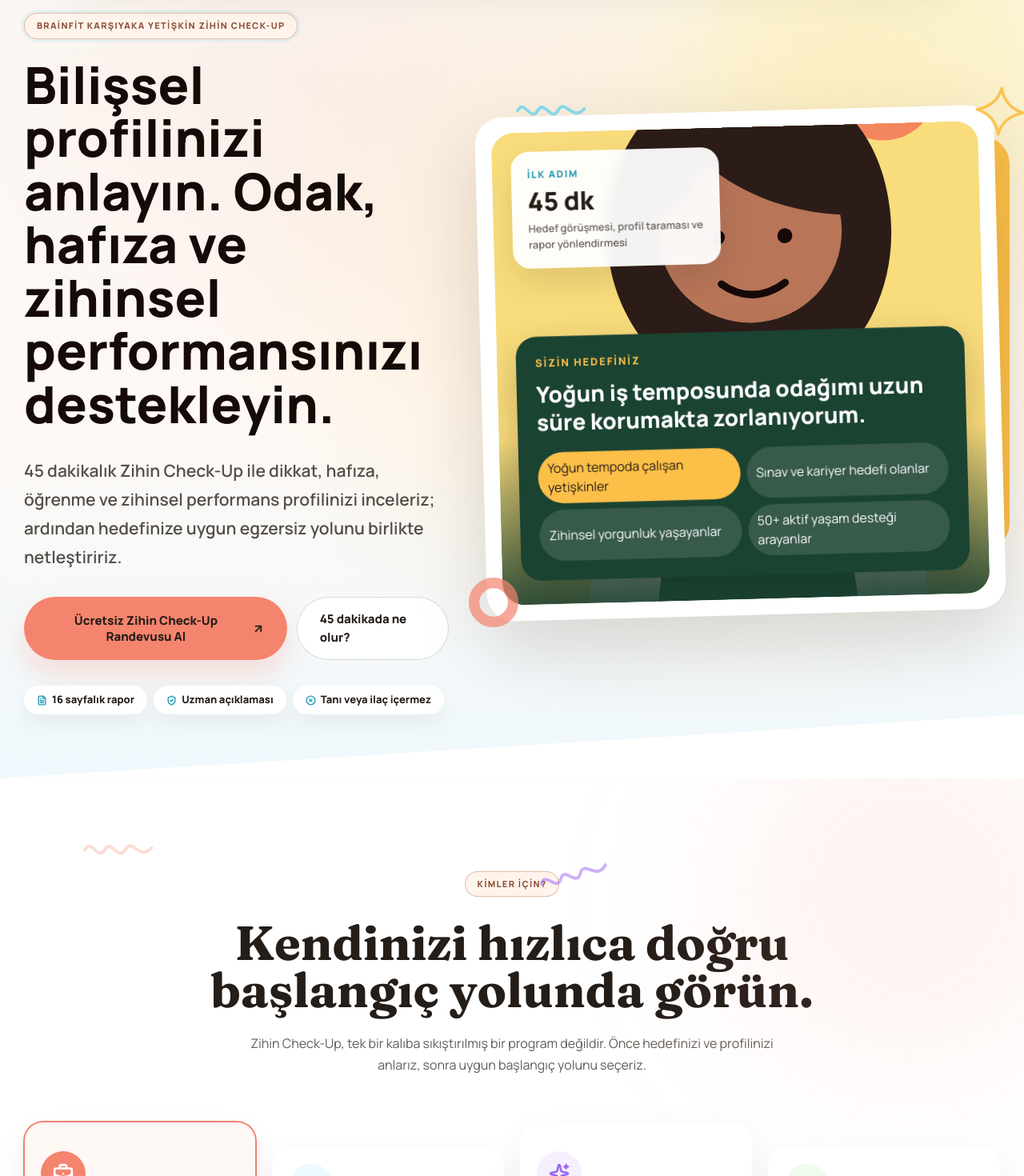
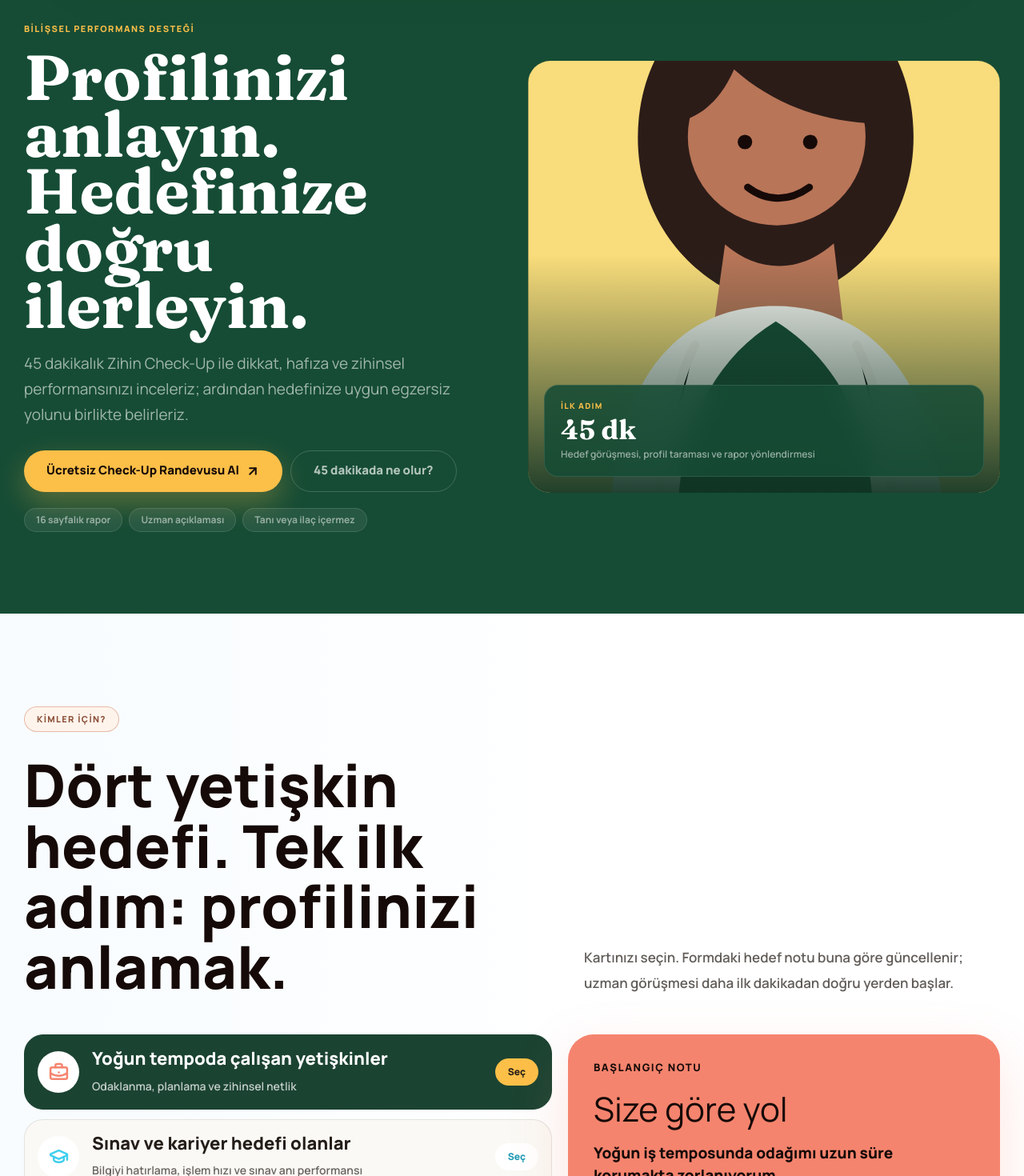
Before and after one commit to cenkerkaragozz/bfit_cl_cs, a Next.js app: page /yetiskinler in a window 1280 px wide. Shown: the part 120-1590 px from the top of the page at 80% size. Built offline with nearby package versions, Linux system fonts and the light colour scheme.

Commit message:
hero and 2nd

```diff
--- a/src/app/globals.css
+++ b/src/app/globals.css
@@ -138,6 +138,166 @@ img {
   background: #f5846e;
 }
 
+/* ── AdultHero (forest green) ── */
+.v4 {
+  background: #164c35;
+  position: relative;
+  isolation: isolate;
+  overflow: hidden;
+}
+.v4 .v4-inner {
+  padding-top: 148px;
+  padding-bottom: clamp(64px, 8vw, 108px);
+}
+.v4 .v4-kicker {
+  font-size: 11px;
+  font-weight: 800;
+  letter-spacing: 0.14em;
+  text-transform: uppercase;
+  color: #fcbf48;
+  display: block;
+}
+.v4 .v4-h1 {
+  font-family: var(--display);
+  font-size: clamp(46px, 6.2vw, 96px);
+  font-weight: 650;
+  line-height: 0.9;
+  color: white;
+  text-wrap: balance;
+  max-width: 16ch;
+  margin-top: 16px;
+}
+.v4 .v4-sub {
+  font-size: clamp(16px, 1.7vw, 19px);
+  line-height: 1.7;
+  color: rgba(255, 255, 255, 0.6);
+  max-width: 50ch;
+  margin-top: 20px;
+}
+.v4 .v4-ctas {
+  display: flex;
+  flex-wrap: wrap;
+  gap: 10px;
+  margin-top: 28px;
+}
+.v4 .v4-cta-p {
+  display: inline-flex;
+  align-items: center;
+  justify-content: center;
+  gap: 8px;
+  border-radius: 9999px;
+  padding: 0 28px;
+  min-height: 52px;
+  font-size: 15px;
+  font-weight: 800;
+  background: #fcbf48;
+  color: #160a08;
+  border: none;
+  cursor: pointer;
+  box-shadow: 0 14px 36px rgba(252, 191, 72, 0.3);
+  transition: transform 180ms ease, background 180ms ease;
+}
+.v4 .v4-cta-p:hover {
+  transform: translateY(-2px);
+  background: #fdd060;
+}
+.v4 .v4-cta-s {
+  display: inline-flex;
+  align-items: center;
+  justify-content: center;
+  border-radius: 9999px;
+  padding: 0 28px;
+  min-height: 52px;
+  font-size: 15px;
+  font-weight: 800;
+  color: rgba(255, 255, 255, 0.68);
+  border: 1.5px solid rgba(255, 255, 255, 0.18);
+  background: transparent;
+  transition: transform 180ms ease, border-color 180ms ease;
+}
+.v4 .v4-cta-s:hover {
+  transform: translateY(-2px);
+  border-color: rgba(255, 255, 255, 0.38);
+}
+.v4 .v4-chips {
+  display: flex;
+  flex-wrap: wrap;
+  gap: 8px;
+  margin-top: 20px;
+}
+.v4 .v4-chip {
+  display: inline-flex;
+  align-items: center;
+  gap: 6px;
+  padding: 5px 14px;
+  border-radius: 9999px;
+  background: rgba(255, 255, 255, 0.07);
+  border: 1px solid rgba(255, 255, 255, 0.12);
+  font-size: 12px;
+  font-weight: 700;
+  color: rgba(255, 255, 255, 0.52);
+}
+.v4 .v4-img-inner {
+  position: relative;
+  min-height: 540px;
+  border-radius: 28px;
+  overflow: hidden;
+  background: #0f3223;
+}
+.v4 .v4-img-gradient {
+  position: absolute;
+  inset-inline: 0;
+  bottom: 0;
+  height: 55%;
+  background: linear-gradient(0deg, rgba(15, 50, 35, 0.92) 0%, transparent 100%);
+}
+.v4 .v4-img-card {
+  position: absolute;
+  bottom: 20px;
+  left: 20px;
+  right: 20px;
+  background: rgba(22, 76, 53, 0.88);
+  backdrop-filter: blur(16px);
+  -webkit-backdrop-filter: blur(16px);
+  border-radius: 18px;
+  padding: 18px 20px;
+  border: 1px solid rgba(255, 255, 255, 0.1);
+}
+.v4 .v4-img-card-lbl {
+  font-size: 10px;
+  font-weight: 800;
+  letter-spacing: 0.13em;
+  text-transform: uppercase;
+  color: #fcbf48;
+  margin: 0;
+}
+.v4 .v4-img-card-val {
+  font-family: var(--display);
+  font-size: 34px;
+  font-weight: 650;
+  line-height: 1;
+  color: white;
+  margin: 5px 0 0;
+}
+.v4 .v4-img-card-copy {
+  font-size: 12px;
+  font-weight: 600;
+  color: rgba(255, 255, 255, 0.55);
+  line-height: 1.5;
+  margin: 5px 0 0;
+}
+
+.cta-on-coral {
+  background: #faf9f5;
+  color: #160a08;
+  transition: transform 180ms ease, background 180ms ease;
+}
+
+.cta-on-coral:hover {
+  background: #fff;
+  transform: translateY(-1px);
+}
+
 .hero-mobile-cta {
   display: none;
 }
--- a/src/app/layout.tsx
+++ b/src/app/layout.tsx
@@ -39,7 +39,10 @@ export default function RootLayout({
     >
       <body>
         {children}
-      </body>
+      {/* impeccable-live-start */}
+<script src="http://localhost:8400/live.js"></script>
+{/* impeccable-live-end */}
+</body>
     </html>
   );
 }
--- a/src/components/AdultLandingPage.tsx
+++ b/src/components/AdultLandingPage.tsx
@@ -206,154 +206,40 @@ function AdultHero({
   selectedConcern: string;
   onSelectConcern: (concern: string) => void;
 }) {
-  const reduceMotion = useReducedMotion();
-
   return (
-    <section className="relative isolate overflow-hidden bg-[var(--canvas)] pt-[138px] md:pt-[126px] lg:pt-[136px]">
-      <div
-        className="pointer-events-none absolute inset-0 -z-20"
-        aria-hidden="true"
-        style={{
-          background:
-            "radial-gradient(ellipse 72% 72% at 72% 44%, rgba(252,191,72,0.22) 0%, rgba(239,248,253,0.0) 70%), " +
-            "radial-gradient(ellipse 60% 60% at 30% 20%, rgba(245,146,126,0.10) 0%, transparent 65%), " +
-            "linear-gradient(180deg,#FAF9F5 0%,#FEF9F5 58%,#EFF8FD 100%)",
-        }}
-      />
-      <div
-        className="pointer-events-none absolute -right-20 -top-10 -z-10 h-[340px] w-[340px] rounded-full bg-[#FCEA96]/40 blur-[80px] md:h-[480px] md:w-[480px]"
-        aria-hidden="true"
-      />
-
-      <div className="inner grid gap-10 pb-16 lg:grid-cols-[0.9fr_1.1fr] lg:items-center lg:pb-20">
-        <div className="max-w-[720px]">
-          <motion.div
-            animate={reduceMotion ? undefined : {
-              boxShadow: [
-                "0 0 0 0px rgba(64,206,238,0.0)",
-                "0 0 0 5px rgba(64,206,238,0.18)",
-                "0 0 0 0px rgba(64,206,238,0.0)",
-              ],
-            }}
-            transition={{ duration: 3, repeat: Infinity, ease: "easeInOut" }}
-            className="badge gap-2 border-[#40CEEE] bg-white/76 text-[#1E99B5] shadow-[0_10px_24px_rgba(36,29,24,0.06)]"
-          >
-            BrainFit Karşıyaka Yetişkin Zihin Check-Up
-          </motion.div>
-
-          <h1 className="mt-6 max-w-[760px] font-[var(--body)] text-[clamp(36px,8.4vw,52px)] font-extrabold leading-[1.04] tracking-normal text-[#160A08] sm:text-[clamp(58px,8.5vw,80px)] lg:text-[clamp(58px,5vw,84px)]">
-            Bilişsel profilinizi anlayın. Odak, hafıza ve zihinsel performansınızı destekleyin.
-          </h1>
-
-          <p className="mt-8 max-w-[640px] text-[18px] font-semibold leading-8 text-[#241D18]/78 md:text-[21px] md:leading-9">
-            45 dakikalık Zihin Check-Up ile dikkat, hafıza, öğrenme ve zihinsel performans profilinizi inceleriz; ardından hedefinize uygun egzersiz yolunu birlikte netleştiririz.
-          </p>
-
-          <div className="mt-8 flex flex-col gap-3 sm:flex-row">
-            <a
-              className="arrow-shift inline-flex min-h-13 items-center justify-center gap-2 rounded-full bg-[#F5846E] px-7 py-4 text-center text-[15px] font-extrabold leading-5 text-white shadow-[0_18px_36px_rgba(245,132,110,0.24)] transition hover:-translate-y-1 hover:bg-[#F99F8D]"
-              href="#checkup-form"
-            >
-              Ücretsiz Zihin Check-Up Randevusu Al
-              <ArrowUpRight size={18} strokeWidth={2.7} />
+    <section className="v4">
+      <div className="inner v4-inner">
+        <div className="grid gap-10 lg:grid-cols-[1fr_1fr] lg:items-center">
+          <div>
+            <span className="v4-kicker">Bilişsel Performans Desteği</span>
+            <h1 className="v4-h1">Profilinizi anlayın. Hedefinize doğru ilerleyin.</h1>
+            <p className="v4-sub">45 dakikalık Zihin Check-Up ile dikkat, hafıza ve zihinsel performansınızı inceleriz; ardından hedefinize uygun egzersiz yolunu birlikte belirleriz.</p>
+            <div className="v4-ctas">
+              <a href="#checkup-form" className="v4-cta-p arrow-shift">
+                Ücretsiz Check-Up Randevusu Al
+                <ArrowUpRight size={18} strokeWidth={2.7} aria-hidden="true" />
               </a>
-            <a
-              className="inline-flex min-h-13 items-center justify-center rounded-full border border-[var(--line)] bg-white px-7 py-4 text-[15px] font-extrabold text-[#241D18] transition hover:-translate-y-1 hover:border-[#40CEEE]"
-              href="#checkup"
-            >
-              45 dakikada ne olur?
-            </a>
+              <a href="#checkup" className="v4-cta-s">45 dakikada ne olur?</a>
             </div>
-
-          <div className="mt-8 flex flex-wrap gap-2">
-            {[
-              { label: "16 sayfalık rapor", Icon: FileText },
-              { label: "Uzman açıklaması", Icon: ShieldCheck },
-              { label: "Tanı veya ilaç içermez", Icon: XCircle },
-            ].map(({ label, Icon }) => (
-              <span
-                key={label}
-                className="flex items-center gap-1.5 rounded-full bg-white px-4 py-2 text-[13px] font-extrabold text-[#241D18] shadow-[0_10px_24px_rgba(36,29,24,0.06)]"
-              >
-                <Icon size={13} strokeWidth={2.5} className="text-[#1E99B5]" />
-                {label}
-              </span>
-            ))}
+            <div className="v4-chips">
+              <span className="v4-chip">16 sayfalık rapor</span>
+              <span className="v4-chip">Uzman açıklaması</span>
+              <span className="v4-chip">Tanı veya ilaç içermez</span>
             </div>
           </div>
-
-        <div className="relative mx-auto w-full max-w-[720px] lg:mx-0">
-          <div className="absolute -right-3 top-8 h-[82%] w-[70%] rounded-[34px] bg-[#FCBF48]" aria-hidden="true" />
-          <StarBurst color="#FCBF48" className="absolute -right-8 -top-8 z-10 h-16 w-16 opacity-90" />
-          <HeroRing color="#F5846E" className="absolute -bottom-6 -left-6 z-10 h-20 w-20 opacity-70" />
-          <Squiggle color="#40CEEE" className="absolute left-[5%] top-[-18px] z-10 hidden w-28 opacity-60 lg:block" />
-          <div
-            className="relative overflow-hidden rounded-[34px] bg-white p-4 shadow-[0_34px_90px_rgba(36,29,24,0.15)] md:p-5"
-            style={{ transform: "rotate(-1.5deg)" }}
-          >
-            <div className="relative min-h-[500px] overflow-hidden rounded-[28px] bg-[#EFF8FD] md:min-h-[590px]">
-              <Image
-                src="/images/doctor-profile.svg"
-                alt="BrainFit Karşıyaka uzman görüşmesi görseli"
-                fill
-                priority
-                sizes="(max-width: 1024px) 92vw, 650px"
-                className="object-cover object-bottom"
-              />
-              <div className="absolute inset-x-0 bottom-0 h-52 bg-[linear-gradient(0deg,rgba(27,67,50,0.9),rgba(27,67,50,0))]" aria-hidden="true" />
-
-              <div className="absolute left-4 top-4 max-w-[260px] rounded-[22px] bg-white/94 p-4 shadow-[0_18px_40px_rgba(36,29,24,0.12)] backdrop-blur md:left-6 md:top-6 md:p-5">
-                <p className="text-[12px] font-extrabold uppercase tracking-[0.14em] text-[#1E99B5]">
-                  İlk adım
-                </p>
-                <p className="mt-2 text-[32px] font-extrabold leading-none text-[#241D18]">
-                  45 dk
-                </p>
-                <p className="mt-2 text-[13px] font-semibold leading-5 text-[#241D18]/68">
-                  Hedef görüşmesi, profil taraması ve rapor yönlendirmesi
-                </p>
-              </div>
-
-              <motion.div
-                className="absolute bottom-4 left-4 right-4 rounded-[26px] bg-[#1B4332] p-5 text-white shadow-[0_18px_48px_rgba(22,10,8,0.22)] md:bottom-6 md:left-6 md:right-6 md:p-6"
-                animate={reduceMotion ? undefined : { y: [0, -6, 0] }}
-                transition={{ duration: 4.8, repeat: Infinity, ease: "easeInOut" }}
-              >
-                <p className="text-[13px] font-extrabold uppercase tracking-[0.14em] text-[#FCBF48]">
-                  Sizin hedefiniz
-                </p>
-                <p className="mt-3 text-[22px] font-extrabold leading-tight md:text-[28px]">
-                  {selectedConcern}
-                </p>
-                <div className="mt-5 grid gap-2 sm:grid-cols-2">
-                  {audienceCards.map((item) => (
-                    <button
-                      key={item.concern}
-                      type="button"
-                      onClick={() => onSelectConcern(item.concern)}
-                      className={`rounded-full px-3 py-2 text-left text-[12px] font-extrabold transition ${
-                        selectedConcern === item.concern
-                          ? "bg-[#FCBF48] text-[#241D18]"
-                          : "bg-white/12 text-white hover:bg-white/18"
-                      }`}
-                    >
-                      {item.title}
-                    </button>
-                  ))}
-                </div>
-              </motion.div>
+          <div>
+            <div className="v4-img-inner">
+              <Image src="/images/doctor-profile.svg" alt="BrainFit Karşıyaka uzman görüşmesi" fill priority sizes="(max-width: 1024px) 92vw, 600px" className="object-cover object-bottom" />
+              <div className="v4-img-gradient" aria-hidden="true" />
+              <div className="v4-img-card">
+                <p className="v4-img-card-lbl">İlk adım</p>
+                <p className="v4-img-card-val">45 dk</p>
+                <p className="v4-img-card-copy">Hedef görüşmesi, profil taraması ve rapor yönlendirmesi</p>
               </div>
             </div>
           </div>
         </div>
-      <div
-        className="pointer-events-none absolute inset-x-0 bottom-0 -z-10 h-16 md:h-20"
-        aria-hidden="true"
-        style={{
-          clipPath: "polygon(0 100%, 100% 0%, 100% 100%)",
-          background: "#ffffff",
-        }}
-      />
+      </div>
     </section>
   );
 }
@@ -368,88 +254,115 @@ function AudienceSection({
   const cardAccents = ["#F5846E", "#40CEEE", "#9B66F4", "#6BC862"] as const;
 
   return (
-    <section id="help" className="relative overflow-hidden bg-white py-[74px] md:py-[116px]">
-      <div
-        className="pointer-events-none absolute -right-24 -top-24 h-[480px] w-[480px] rounded-full bg-[#F5927E]/10 blur-[100px]"
-        aria-hidden="true"
-      />
-      <Squiggle
-        color="#F5927E"
-        className="pointer-events-none absolute left-[8%] top-[72px] hidden opacity-30 md:block"
-      />
-
+    <section
+      id="help"
+      className="relative overflow-hidden py-[74px] md:py-[116px]"
+      style={{
+        background:
+          "linear-gradient(90deg, color-mix(in srgb, #EFF8FD 48%, #FFFFFF) 0%, #FFFFFF 62%)",
+      }}
+    >
       <div className="inner">
-        <Reveal className="text-center">
-          <div className="relative inline-block">
-            <div className="badge border-[#6BC862] text-[#1B4332]">Kimler İçin?</div>
-            <Squiggle
-              color="#9B66F4"
-              className="absolute -right-16 -top-3 hidden rotate-[-15deg] opacity-50 md:block"
-            />
+        <Reveal className="grid gap-8 lg:grid-cols-[1fr_0.78fr] lg:items-end">
+          <div>
+            <div className="badge border-[#40CEEE] bg-[#EFF8FD] text-[#1E99B5]">
+              Kimler İçin?
             </div>
-          <h2 className="section-title mid-section-title mx-auto mt-7 max-w-[820px]">
-            Kendinizi hızlıca doğru başlangıç yolunda görün.
+            <h2 className="mt-7 max-w-[860px] font-[var(--body)] text-[clamp(38px,6vw,74px)] font-extrabold leading-[1.02] text-[#160A08]">
+              Dört yetişkin hedefi. Tek ilk adım: profilinizi anlamak.
             </h2>
-          <p className="body-copy mx-auto mt-6 max-w-[700px]">
-            Zihin Check-Up, tek bir kalıba sıkıştırılmış bir program değildir. Önce hedefinizi ve profilinizi anlarız, sonra uygun başlangıç yolunu seçeriz.
+          </div>
+          <p className="max-w-[520px] text-[17px] font-semibold leading-8 text-[rgba(36,29,24,0.72)] lg:justify-self-end">
+            Kartınızı seçin. Formdaki hedef notu buna göre güncellenir; uzman
+            görüşmesi daha ilk dakikadan doğru yerden başlar.
           </p>
         </Reveal>
 
-        <div className="mt-14 grid gap-5 lg:grid-cols-4">
+        <div className="mt-12 grid gap-5 lg:grid-cols-[1.1fr_0.9fr]">
+          <Reveal>
+            <div className="grid gap-3">
               {audienceCards.map((item, index) => {
                 const Icon = item.icon;
                 const active = selectedConcern === item.concern;
                 const accent = cardAccents[index];
 
                 return (
-              <Reveal
+                  <button
                     key={item.title}
-                delay={index * 0.06}
-                className={index % 2 === 1 ? "lg:mt-8" : undefined}
-              >
-                <button
                     type="button"
                     onClick={() => onSelectConcern(item.concern)}
-                  className={`group/card relative h-full w-full rounded-[24px] border p-5 text-left shadow-[0_18px_42px_rgba(36,29,24,0.07)] transition hover:-translate-y-1 hover:shadow-[0_28px_56px_rgba(36,29,24,0.13)] ${
-                    active ? "bg-[#FEF9F5]" : "border-white bg-white"
+                    className={`group grid gap-4 rounded-[24px] border p-4 text-left transition sm:grid-cols-[auto_1fr_auto] sm:items-center ${
+                      active
+                        ? "border-[#1B4332] bg-[#1B4332] text-white"
+                        : "border-[rgba(36,29,24,0.1)] bg-[#FAF9F5] text-[#241D18] hover:border-[#F5846E]"
                     }`}
-                  style={{
-                    borderColor: active ? accent : undefined,
-                    boxShadow: active
-                      ? `0 18px 42px rgba(36,29,24,0.07), 0 0 0 1px ${accent}`
-                      : undefined,
-                  }}
                   >
-                  <div
-                    className="grid h-14 w-14 place-items-center rounded-full transition"
-                    style={{
-                      background: active ? accent : `${accent}1A`,
-                      color: active ? "#ffffff" : accent,
-                    }}
+                    <span
+                      className="grid h-13 w-13 place-items-center rounded-full bg-white"
+                      style={{ color: accent }}
                     >
-                    <Icon size={26} strokeWidth={2.4} />
-                  </div>
-                  <h3 className="mt-6 text-[23px] font-extrabold leading-tight text-[#241D18]">
+                      <Icon size={25} strokeWidth={2.4} />
+                    </span>
+                    <span>
+                      <span className="block text-[22px] font-extrabold leading-tight">
                         {item.title}
-                  </h3>
-                  <p className="mt-4 text-[14px] font-semibold leading-6 text-[rgba(36,29,24,0.68)]">
+                      </span>
+                      <span
+                        className={`mt-2 block text-[14px] font-semibold leading-6 ${
+                          active ? "text-white/74" : "text-[rgba(36,29,24,0.68)]"
+                        }`}
+                      >
                         {item.need}
-                  </p>
-                  <p
-                    className="mt-5 rounded-full px-4 py-2 text-[12px] font-extrabold"
-                    style={{ background: `${accent}1A`, color: accent }}
+                      </span>
+                    </span>
+                    <span
+                      className={`w-fit rounded-full px-4 py-2 text-[12px] font-extrabold ${
+                        active
+                          ? "bg-[#FCBF48] text-[#241D18]"
+                          : "bg-white text-[#1E99B5]"
+                      }`}
                     >
-                    {item.path}
-                  </p>
-                  <span
-                    className="pointer-events-none absolute bottom-0 left-4 right-4 h-[3px] rounded-full opacity-0 transition-opacity duration-200 group-hover/card:opacity-100"
-                    style={{ background: accent }}
-                    aria-hidden="true"
-                  />
+                      Seç
+                    </span>
                   </button>
-              </Reveal>
                 );
               })}
+            </div>
+          </Reveal>
+
+          <Reveal delay={0.12}>
+            <aside className="sticky top-28 rounded-[32px] bg-[#F5846E] p-6 text-[#160A08] shadow-[0_28px_70px_rgba(245,132,110,0.22)] md:p-8">
+              <p className="text-[13px] font-extrabold uppercase tracking-[0.12em]">
+                Başlangıç notu
+              </p>
+              <h3 className="mt-5 font-[var(--display)] text-[42px] leading-none">
+                Size göre yol
+              </h3>
+              <p className="mt-5 text-[19px] font-extrabold leading-7">
+                {selectedConcern}
+              </p>
+              <div className="mt-7 grid gap-3">
+                {["Hedef görüşmesi", "Bilişsel profil taraması", "Rapor açıklaması"].map(
+                  (item) => (
+                    <div
+                      key={item}
+                      className="flex items-center gap-3 rounded-[18px] bg-white/24 p-3"
+                    >
+                      <CheckCircle2 size={18} />
+                      <span className="text-[14px] font-extrabold">{item}</span>
+                    </div>
+                  ),
+                )}
+              </div>
+              <a
+                href="#checkup-form"
+                className="cta-on-coral arrow-shift mt-7 inline-flex min-h-12 items-center justify-center gap-2 rounded-full px-5 text-[14px] font-extrabold"
+              >
+                Bu hedefle randevu al
+                <ArrowUpRight size={17} />
+              </a>
+            </aside>
+          </Reveal>
         </div>
       </div>
     </section>
```
Lines whose indentation alone changed are shown as unchanged.
